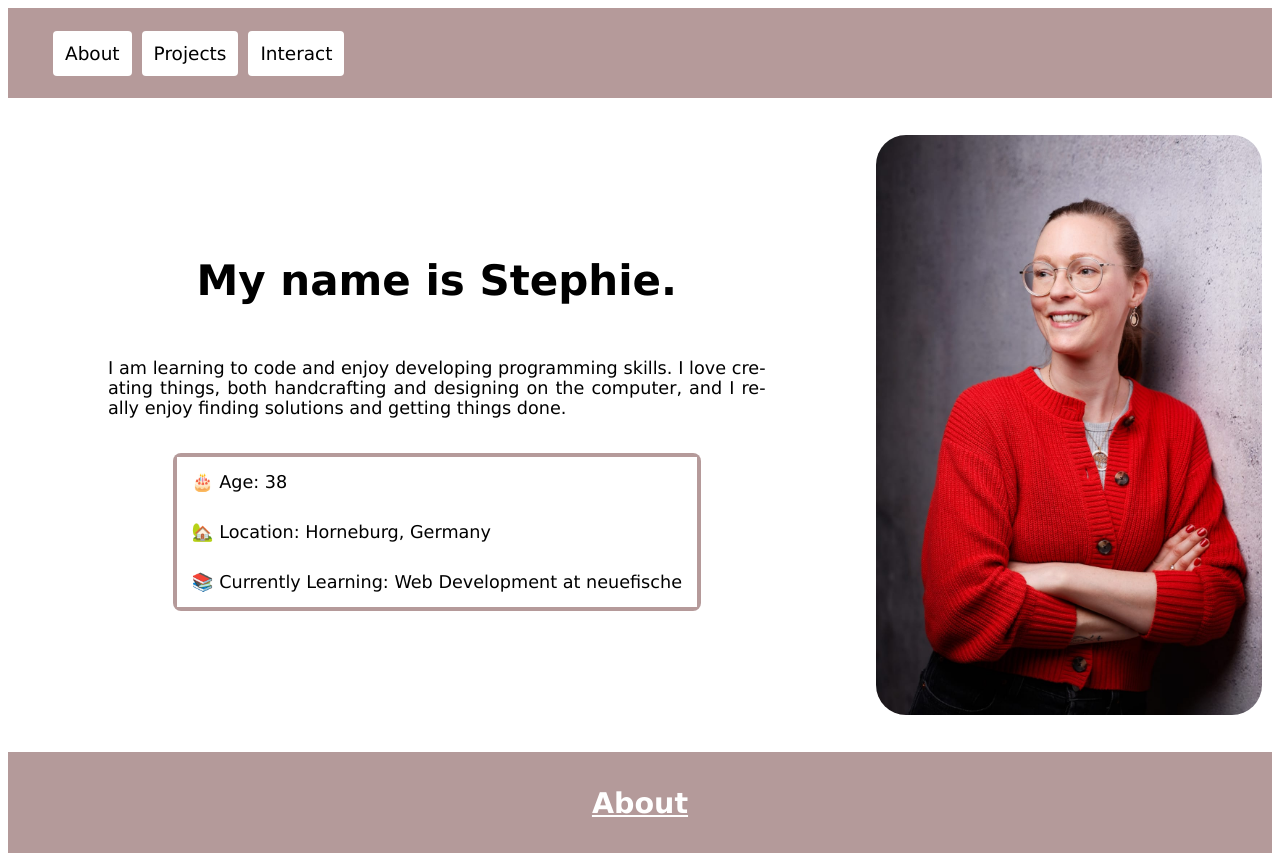
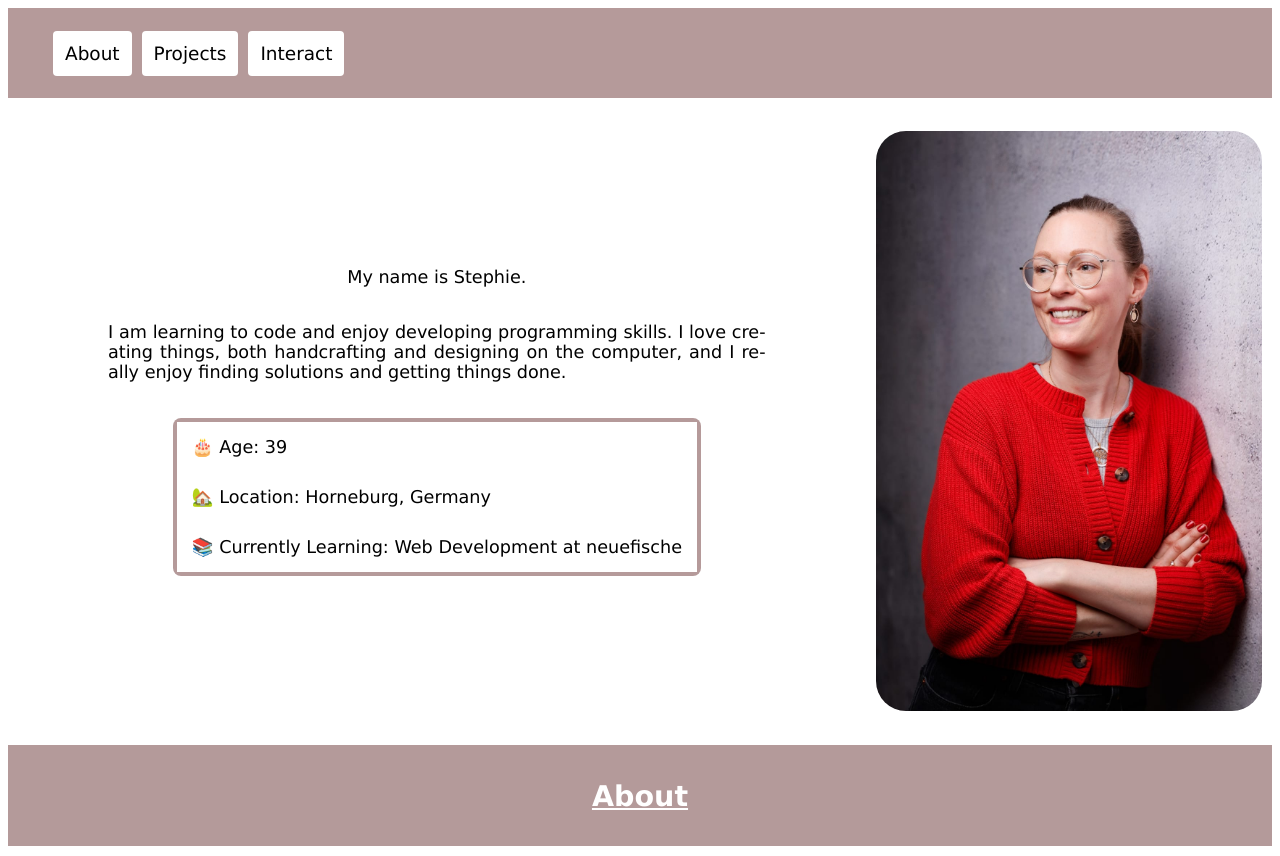
Before and after one commit to StephieTack/personal-website, a website: page index.html in a window 1280 px wide. Shown: the top 856 px of the page. Drawn offline with Linux system fonts and the light colour scheme.

Commit message:
corrected the age

```diff
--- a/index.html
+++ b/index.html
@@ -19,7 +19,7 @@
     <main>
       <section class="intro">
         <div class="introText">
-          <h1>My name is Stephie.</h1>
+          <p class="myNameIs">My name is Stephie.</p>
           <p>
             I am learning to code and enjoy developing programming skills. I
             love creating things, both handcrafting and designing on the
@@ -27,7 +27,7 @@
             done.
           </p>
           <ul>
-            <li>🎂 Age: 38</li>
+            <li>🎂 Age: 39</li>
             <li>🏡 Location: Horneburg, Germany</li>
             <li>📚 Currently Learning: Web Development at neuefische</li>
           </ul>
```
